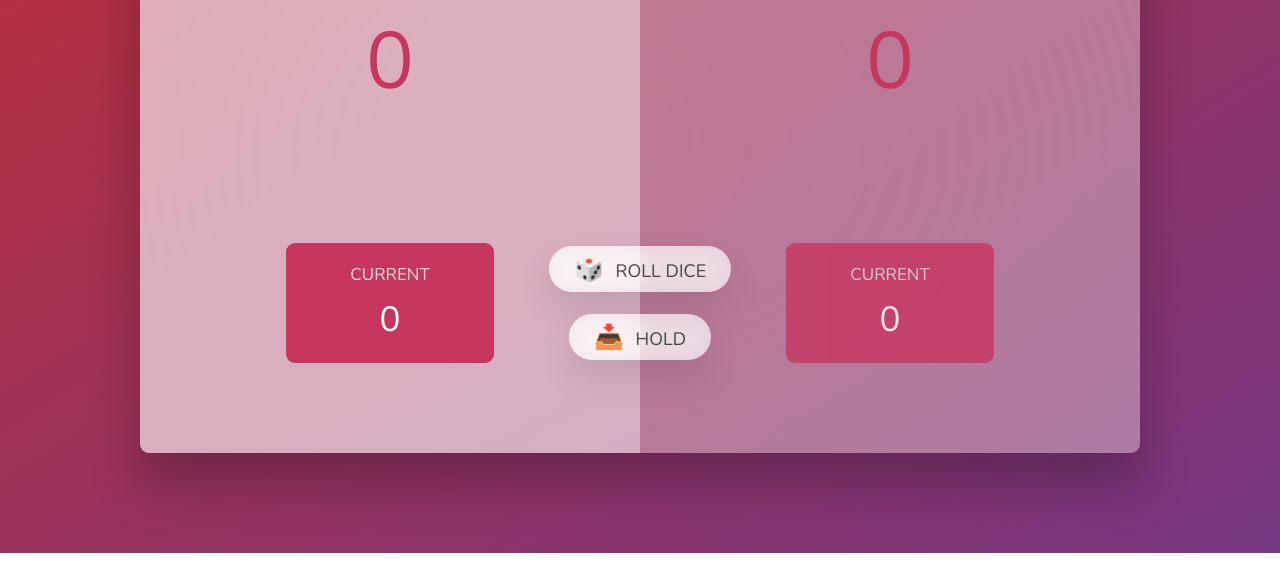
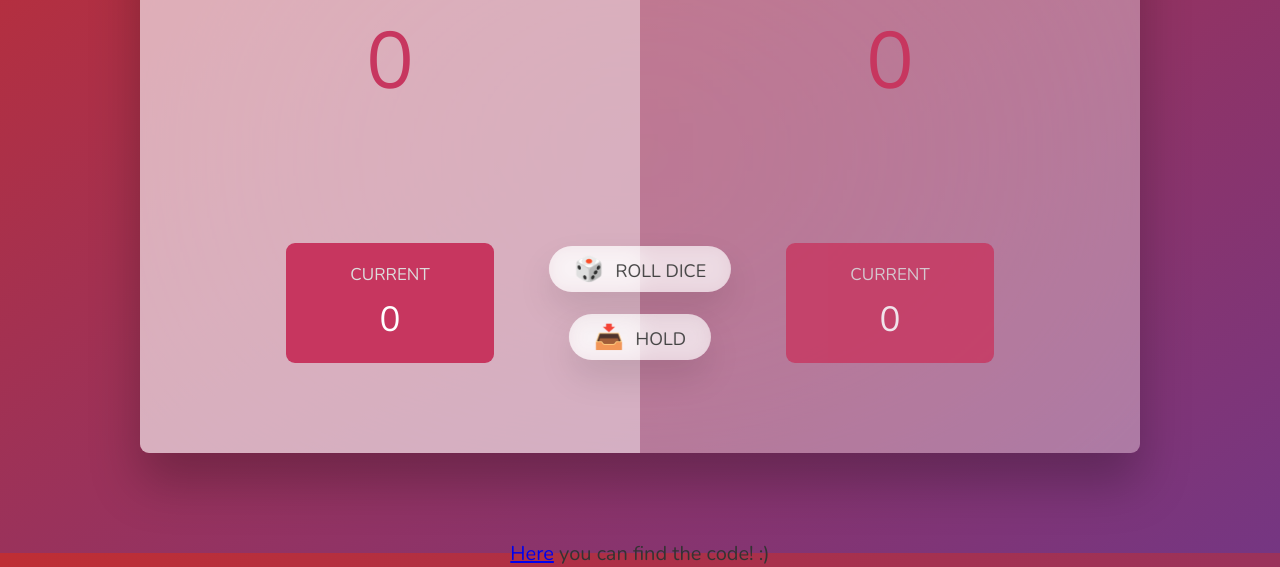
Before and after one commit to DannyIbz/laughing-winner, a plain HTML site: page index.html in a window 1280 px wide. Shown: the part 247-814 px from the top of the page. Drawn offline with nearby package versions, Linux system fonts and the light colour scheme.

Commit message:
Adding repository link on the HTML code

```diff
--- a/index.html
+++ b/index.html
@@ -31,6 +31,10 @@
       <button class="btn btn--roll">🎲 Roll dice</button>
       <button class="btn btn--hold">📥 Hold</button>
     </main>
+    <footer>
+      <a href="https://github.com/DannyIbz/pig-game-js" target="_blank">Here</a>
+      you can find the code! :)
+    </footer>
     <script src="script.js"></script>
   </body>
 </html>
--- a/style.css
+++ b/style.css
@@ -20,6 +20,13 @@ body {
   display: flex;
   align-items: center;
   justify-content: center;
+}
+
+footer {
+  position: absolute;
+  margin-top: 80rem;
+  text-align: center;
+  font-size: 20px;
 }
 
 /* LAYOUT */
```
